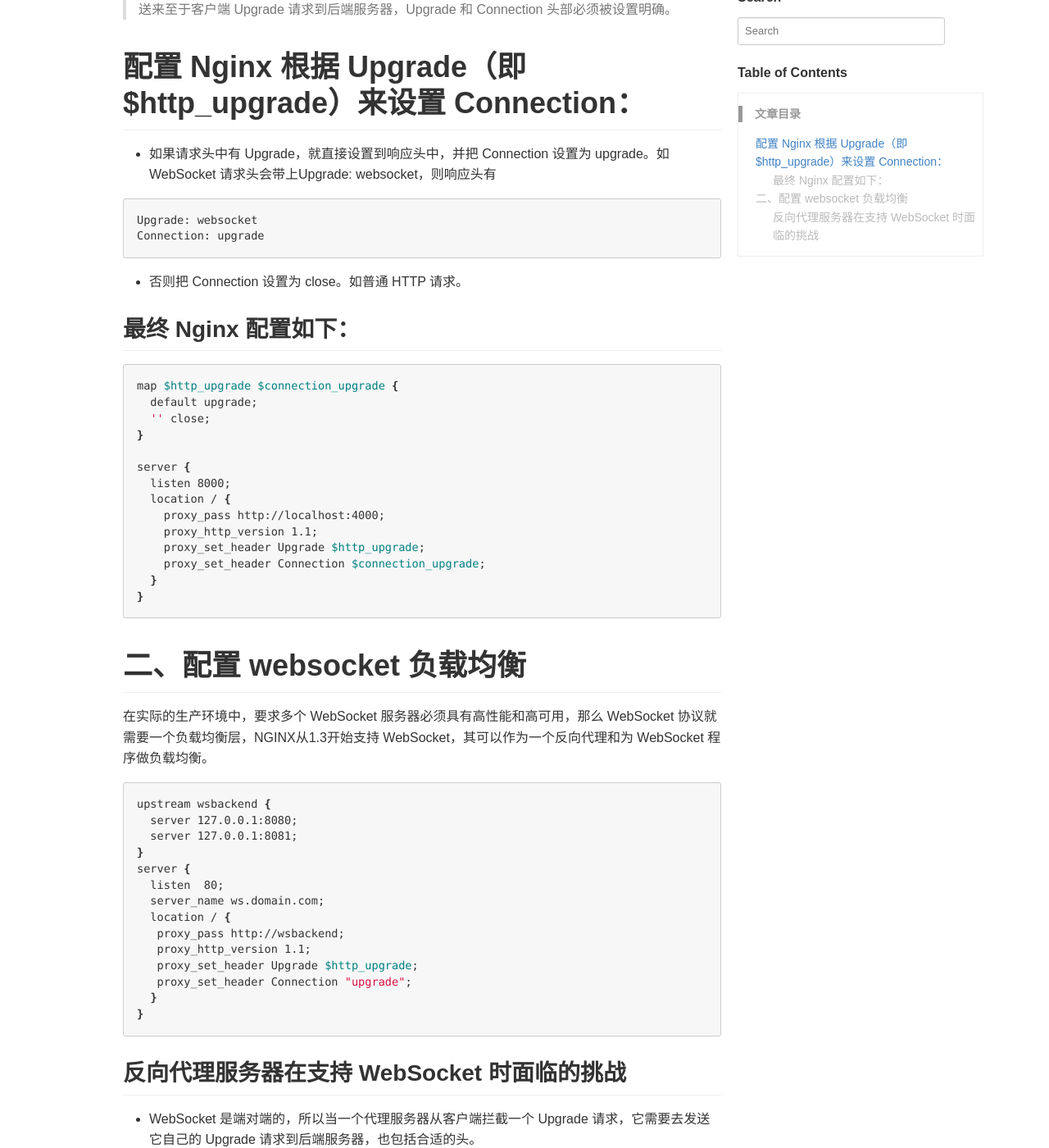
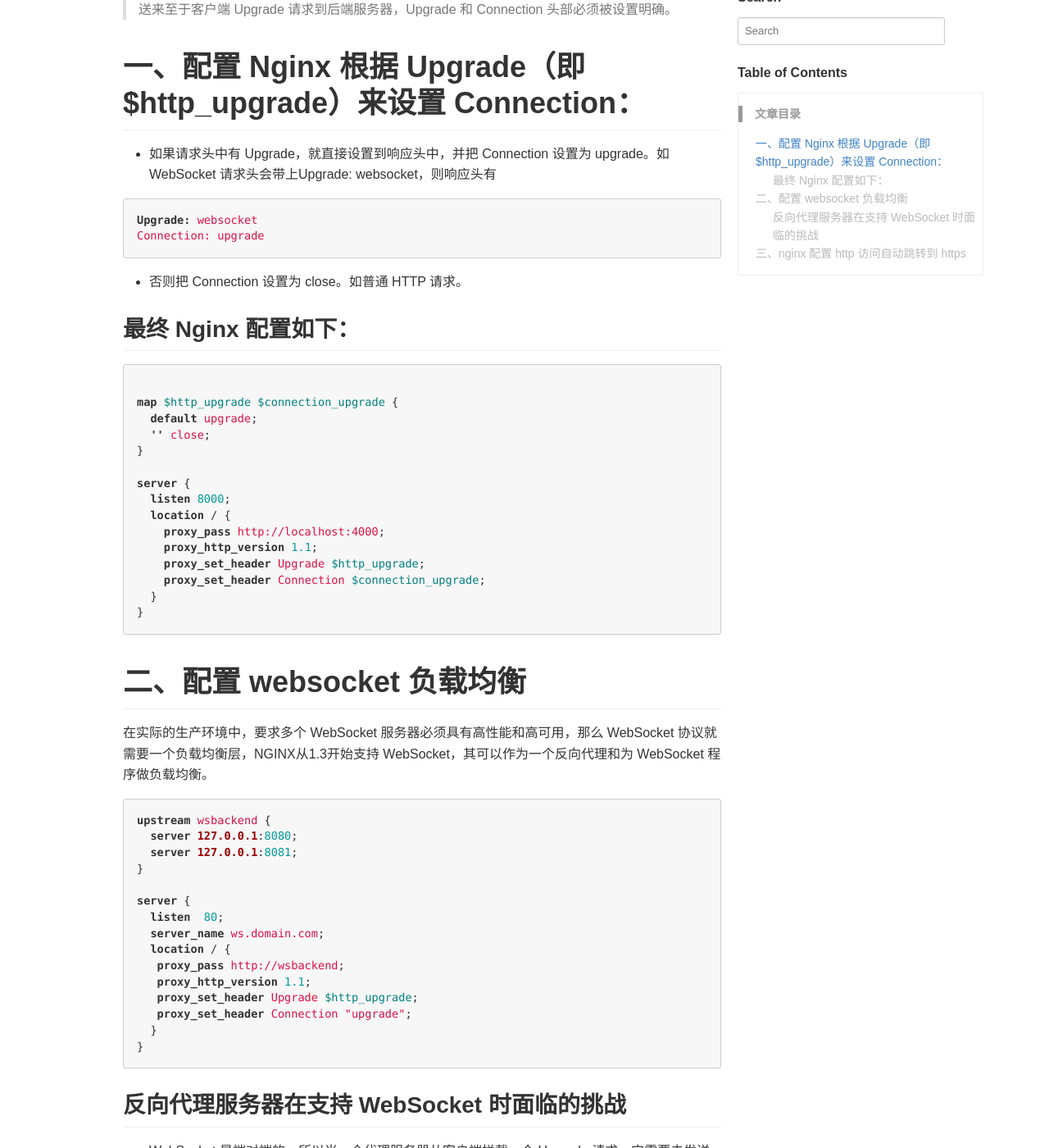
Before and after one commit to outmanzzq/outmanzzq.github.io, a Jekyll site: the page built from _posts/2019-01-25-nginx-proxy-websocket.md, in a window 1280 px wide and 1400 px high, scrolled down 247 px. Shown: the whole window at 82% size. Built offline with Jekyll 4.4.1, drawn with Linux system fonts in a browser that asks for light colours; comment, search, counter and statistics services are not loaded; some of the changed text lies outside the part shown.

Commit message:
update post for nginx proxy websocket add http redirect https

````diff
--- a/_posts/2019-01-25-nginx-proxy-websocket.md
+++ b/_posts/2019-01-25-nginx-proxy-websocket.md
@@ -8,11 +8,11 @@ keywords: nginx,websocket
 
 > NGINX 通过允许一个在客户端和后端服务器之间建立的隧道来支持 WebSocket。为了 NGINX 发送来至于客户端 Upgrade 请求到后端服务器，Upgrade 和 Connection 头部必须被设置明确。
 
-# 配置 Nginx 根据 Upgrade（即$http_upgrade）来设置 Connection：
+# 一、配置 Nginx 根据 Upgrade（即$http_upgrade）来设置 Connection：
 
 - 如果请求头中有 Upgrade，就直接设置到响应头中，并把 Connection 设置为 upgrade。如 WebSocket 请求头会带上Upgrade: websocket，则响应头有
 
-```bash
+```nginx
 Upgrade: websocket
 Connection: upgrade
 ```
@@ -21,7 +21,8 @@ Connection: upgrade
 
 ## 最终 Nginx 配置如下：
 
-```bash
+```nginx
+
 map $http_upgrade $connection_upgrade {
   default upgrade;
   '' close;
@@ -42,11 +43,12 @@ server {
 
 在实际的生产环境中，要求多个 WebSocket 服务器必须具有高性能和高可用，那么 WebSocket 协议就需要一个负载均衡层，NGINX从1.3开始支持 WebSocket，其可以作为一个反向代理和为 WebSocket 程序做负载均衡。
 
-```bash
+```nginx
 upstream wsbackend {
   server 127.0.0.1:8080;
   server 127.0.0.1:8081;
 }
+
 server {
   listen  80;
   server_name ws.domain.com;
@@ -65,4 +67,27 @@ server {
 
 - 因为 WebSocket 是一个长连接，不像 HTTP 那样是典型的短连接，所以反向代理服务器需要允许连接保持着打开，而不是在它们看起来空闲时就将它们关闭。
 
-> 参考链接：<https://www.jianshu.com/p/07f37dd4657f>
+# 三、nginx 配置 http 访问自动跳转到 https
+
+按照如下格式修改 nginx.conf 配置文件，80 端口会自动转给 443 端口，这样就强制使用 SSL 证书加密了。访问 http 的时候会自动跳转到 https 上面。
+
+```nginx
+server {
+listen 80;
+server_name www.域名.com;
+rewrite ^(.*) https://$server_name$1 permanent;
+}
+
+server {
+listen 443;
+server_name www.域名.com;
+root /home/www;
+ssl on;
+ssl_certificate /etc/nginx/certs/server.crt;
+ssl_certificate_key /etc/nginx/certs/server.key;
+}
+```
+
+> 参考链接：
+> - <https://www.jianshu.com/p/07f37dd4657f>
+> - <https://www.cnblogs.com/shansongxian/p/7120359.html>
````
